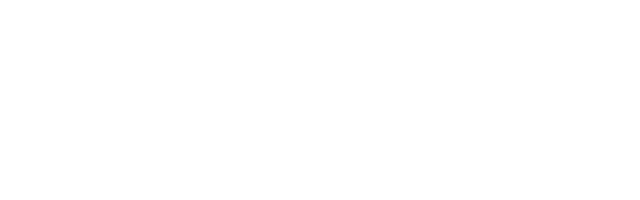
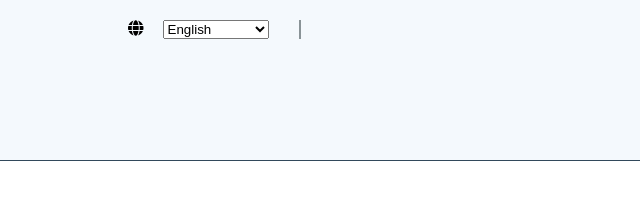
Before and after one commit to Danny-Brogno/htmlcss-hubspot, a plain HTML site: page index.html in a window 1280 px wide. Shown: the whole page, without its empty margins (0-640 px from the left). Drawn offline with Linux system fonts and the light colour scheme.

Commit message:
Minor changes to header

```diff
--- a/css/style.css
+++ b/css/style.css
@@ -0,0 +1,38 @@
+/* rules for the whole page */
+
+* {
+  padding: 0 auto;
+  margin: 0 auto;
+  box-sizing: border-box;
+}
+
+/* header part 1*/
+
+.contenitore {
+  background-color: #f4f9fd;
+  width: 100vw;
+  height: 20vh;
+  top: 0px;
+}
+
+.gray-container {
+  width: 80%;
+  margin: 0 auto;
+}
+
+#language-selection {
+  display: inline-block;
+  margin: 20px 15px 0px 15px;
+  padding: 0px 30px 0px 0px;
+  border-right: 2px solid #899397;
+}
+
+/* header part 2 */
+
+
+
+#line {
+  height: 1px;
+  background-color: #32495b;
+  border: none;
+}
--- a/index.html
+++ b/index.html
@@ -9,6 +9,41 @@
   <body>
 
     <header>
+      <section class="contenitore">
+        <div class="gray-container">
+          <i class="fas fa-globe"></i>
+          <div id="language-selection">
+            <select name="Choose your language"required>
+              <option value="Region Abbr">English</option>
+              <option value="Region Basi">Français</option>
+              <option value="Region Cala">Español</option>
+              <option value="Region Camp">Português</option>
+              <option value="Region Emil">Deutsch</option>
+              <option value="Region Friu">Polzka</option>
+              <option value="Region Lazi">Italiano</option>
+              <option value="Region Ligu">বাংলা</option>
+              <option value="Region Lomb">भोजपुरी</option>
+              <option value="Region Marc">中文</option>
+              <option value="Region Moli"> עִבְרִית</option>
+              <option value="Region Piem">日本語</option>
+              <option value="Region Pugl">한국어</option>
+              <option value="Region Sard">ლაზური ნენა</option>
+              <option value="Region Sici">Norsk</option>
+              <option value="Region Tosc">Русский язык </option>
+              <option value="Region Tren">Gàidhlig</option>
+              <option value="Region Umbr">Setswana</option>
+              <option value="Region Vall">ελληνικά</option>
+              <option value="Region Vene">Yolŋu matha</option>
+            </select>
+          </div>
+          <div>
+            <span class="ico ico-mglass"></span>
+          </div>
+        </div>
+      </section>
+      <hr id="line">
+
+
 
     </header>
 
```
